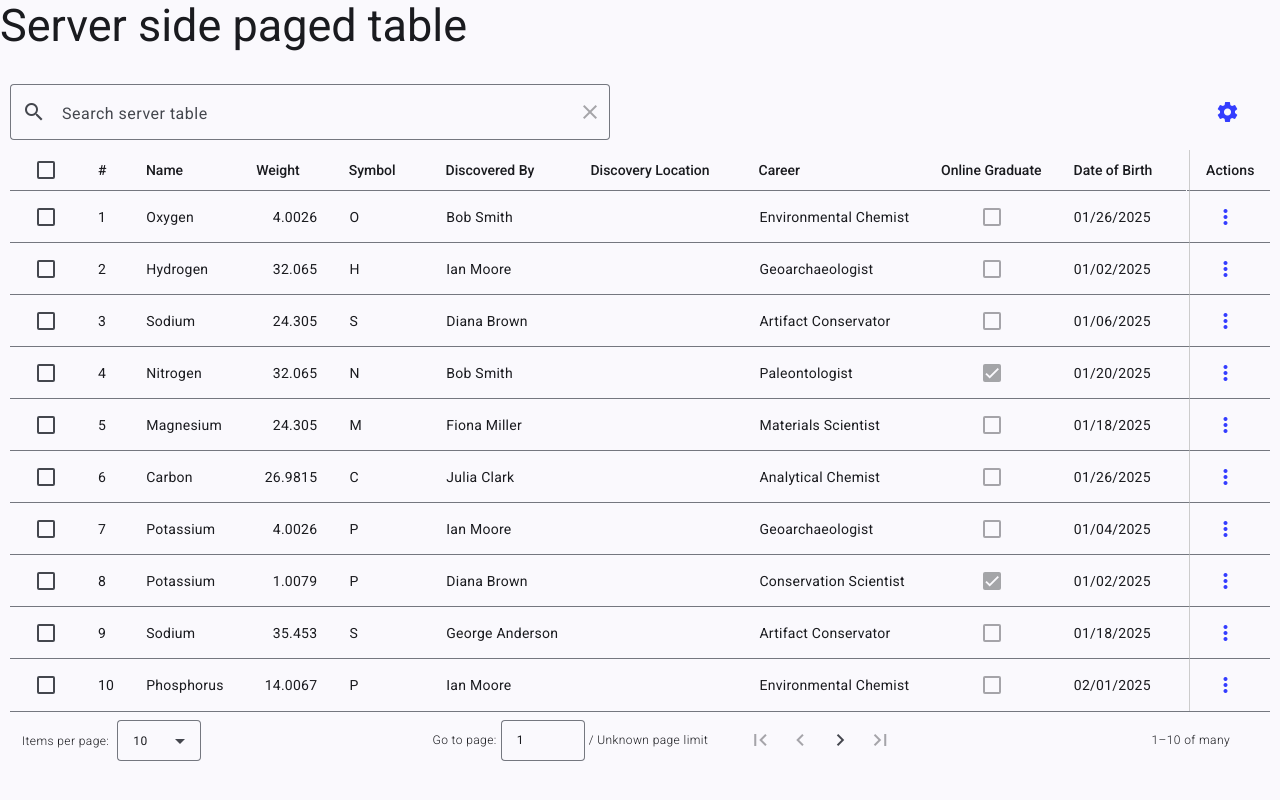
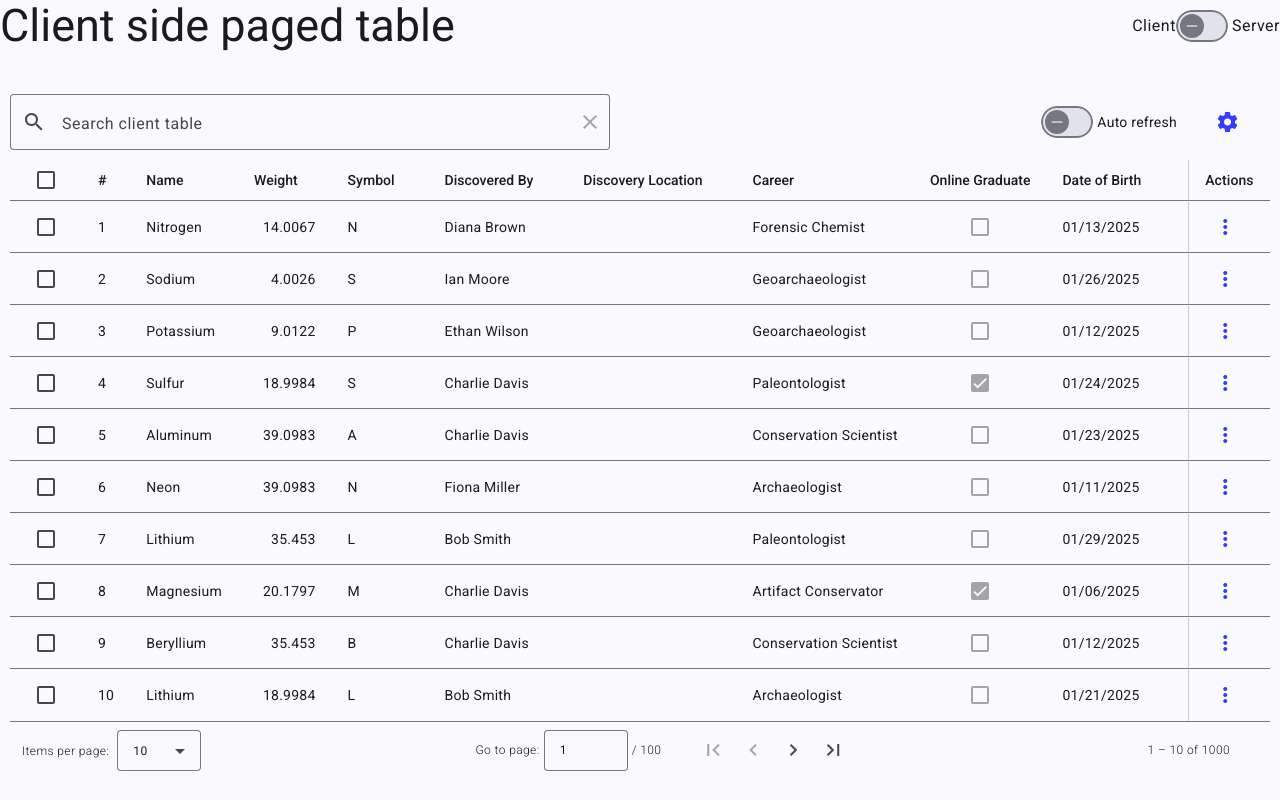
Before and after one commit to this-wastes-time/sp1-custom-table, an Angular app in the folder sp1-custom-table/: page / in a window 1280 px wide. Built offline with nearby package versions, Linux system fonts and the light colour scheme.

Commit message:
toggle client and server table examples

```diff
--- a/sp1-custom-table/src/app/app.component.html
+++ b/sp1-custom-table/src/app/app.component.html
@@ -1,5 +1,13 @@
+<div class="project-example-header">
+  <h2>{{ toggleExample === 'client' ? 'Client side paged table' : 'Server side paged table' }}</h2>
+  <app-span-filler></app-span-filler>
+  <span>Client</span>
+  <mat-slide-toggle color="warn" (change)="onToggleChange($event.checked)"></mat-slide-toggle>
+  <span>Server</span>
+</div>
+
+@if (toggleExample === 'client') {
   <!-- Client paging setup -->
-<!-- <h2>Client side paged table</h2>
   <div class="outer-table-container">
     <div class="table-paginator-container">
       <app-custom-table #clientTable
@@ -24,10 +32,9 @@
         (paginatedData)="updateDataClient($event)">
       </app-client-paginator>
     </div>
-</div> -->
-
+  </div>
+} @else {
   <!-- Server paging setup -->
-<h2>Server side paged table</h2>
   <div class="outer-table-container">
     <div class="table-paginator-container">
       <app-custom-table #serverTable
@@ -53,3 +60,4 @@
       </app-server-paginator>
     </div>
   </div>
+}
--- a/sp1-custom-table/src/app/app.component.scss
+++ b/sp1-custom-table/src/app/app.component.scss
@@ -1,3 +1,13 @@
+.project-example-header {
+  display: flex;
+  align-items: center;
+
+  mat-slide-toggle,
+  span {
+    margin-bottom: 22.5px;
+  }
+}
+
 .outer-table-container {
   margin: .625rem;
 }
--- a/sp1-custom-table/src/app/app.component.ts
+++ b/sp1-custom-table/src/app/app.component.ts
@@ -10,13 +10,15 @@ import { MatDividerModule } from '@angular/material/divider';
 import { TableColumnService } from './shared/services/table-column.service';
 import { Column } from './shared/components/custom-table/models/column.model';
 import { PathValuePipe } from './shared/pipes/path-value.pipe';
+import { MatSlideToggleModule } from '@angular/material/slide-toggle';
+import { SpanFillerComponent } from './shared/components/span-filler/span-filler.component';
 
 const AFREFRESH = 2000;
 
 @Component({
   selector: 'app-root',
   standalone: true,
-  imports: [CustomTableComponent, ClientPaginatorComponent, ServerPaginatorComponent, AsyncPipe, MatDividerModule],
+  imports: [CustomTableComponent, ClientPaginatorComponent, ServerPaginatorComponent, AsyncPipe, MatDividerModule, MatSlideToggleModule, SpanFillerComponent],
   templateUrl: './app.component.html',
   styleUrl: './app.component.scss',
   providers: [PathValuePipe],
@@ -243,6 +245,9 @@ export class AppComponent implements OnInit {
   // Auto-refresh vars.
   _refreshIntervalId!: ReturnType<typeof setTimeout>;;
 
+  // Example toggle var.
+  toggleExample: 'client' | 'server' = 'client';
+
   constructor(
     private mockService: MockDataService,
     private detector: ChangeDetectorRef,
@@ -461,6 +466,10 @@ export class AppComponent implements OnInit {
     this.tableDataRequestClient();
   }
 
+  onToggleChange(checked: boolean): void {
+    this.toggleExample = checked ? 'server' : 'client';
+  }
+
   _getRandomNumber(min: number, max: number): number {
     return Math.floor(Math.random() * (max - min + 1)) + min;
   }
```
Lines whose indentation alone changed are shown as unchanged.
